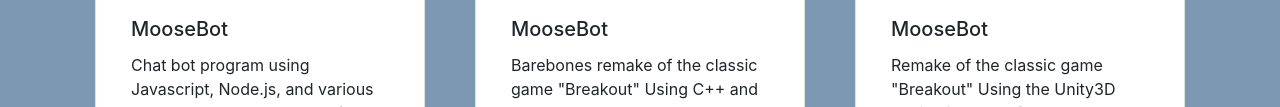
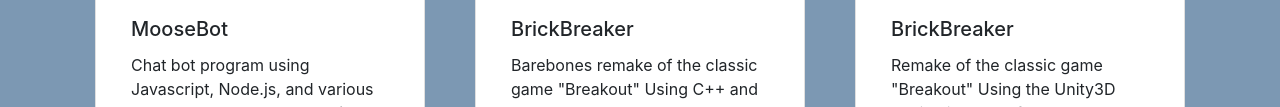
Before and after one commit to Saeyangc/Saeyangc.github.io, a plain HTML site: page index.html in a window 1280 px wide. Shown: the part 1408-1515 px from the top of the page. Drawn offline with nearby package versions, Linux system fonts and the light colour scheme.

Commit message:
Fix image loading

```diff
--- a/index.html
+++ b/index.html
@@ -91,16 +91,16 @@
                 <div class="card col-sm" id="card" style="width: 18rem;">
                     <img class="card-img-top" src="./img/BrickBreaker.png" width="250" height="200">
                     <div class="card-body">
-                      <h5 class="card-title">MooseBot</h5>
+                      <h5 class="card-title">BrickBreaker</h5>
                       <p class="card-text">Barebones remake of the classic game "Breakout" Using C++ and OpenGL.</p>
-                      <a href="https://github.com/Saeyangc/BrickBreaker" class="btn btn-primary">Code</a>
+                      <a href="https://raw.githubusercontent.com/Saeyangc/Saeyangc.github.io/master/img/BrickBreaker.PNG" class="btn btn-primary">Code</a>
                     </div>
                   </div>
 
                   <div class="card col-sm" id="card" style="width: 18rem;">
-                      <img class="card-img-top" src="./img/BrickBreaker_U.png" width="250" height="200">
+                      <img class="card-img-top" src="https://raw.githubusercontent.com/Saeyangc/Saeyangc.github.io/master/img/BrickBreaker_U.PNG" width="250" height="200">
                       <div class="card-body">
-                        <h5 class="card-title">MooseBot</h5>
+                        <h5 class="card-title">BrickBreaker</h5>
                         <p class="card-text">Remake of the classic game "Breakout" Using the Unity3D engine instead of C++ and OpenGL.</p>
                         <a href="https://github.com/Saeyangc/BrickBreaker_unity" class="btn btn-primary">Code</a>
                       </div>
```
